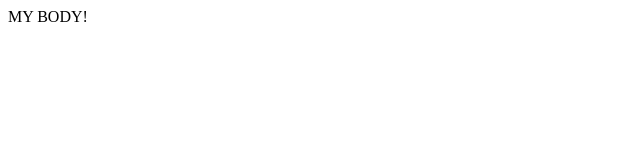
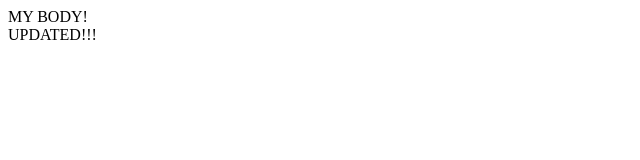
Before and after one commit to Sebastan12/linode-docker-tutorial, a website: page home.html in a window 1280 px wide. Shown: the full height of the page, 0-640 px from the left. Drawn offline with Linux system fonts and the light colour scheme.

Commit message:
update to main site

```diff
--- a/home.html
+++ b/home.html
@@ -8,5 +8,7 @@
 </head>
 <body>
     MY BODY!
+    <br>
+    UPDATED!!!
 </body>
 </html>
```
